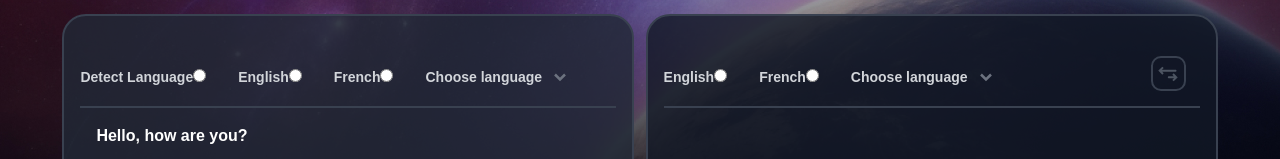
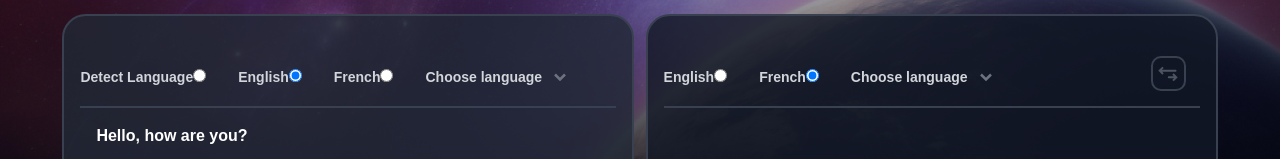
Before and after one commit to maahmoudhamada2/translate-app, a React (Vite) app: page / in a window 1280 px wide. Shown: the part 190-349 px from the top of the page. Built offline with nearby package versions, Linux system fonts and the light colour scheme.

Commit message:
refactor(LanguageItem): rename and change type role prop and update related components

```diff
--- a/src/components/LanguageBar/LangSelectionList.jsx
+++ b/src/components/LanguageBar/LangSelectionList.jsx
@@ -160,7 +160,7 @@ export default function LangSelectionList({ isInput, toggleList }) {
             langInfo={lang}
             inputName={isInput ? "lang-pair-one" : "lang-pair-two"}
             handleFn={handleLangClick}
-            role={"secondray"}
+            isPrimary={false}
           />
         ))}
       </section>
--- a/src/components/LanguageBar/LanguageBar.jsx
+++ b/src/components/LanguageBar/LanguageBar.jsx
@@ -36,7 +36,7 @@ export default function LanguageBar({ isInput }) {
           key={idx}
           langInfo={lang}
           inputName={isInput ? "lang-pair-one" : "lang-pair-two"}
-          role="primary"
+          isPrimary={true}
           handleFn={handleDefaultBtns}
         />
       ))}
@@ -51,7 +51,7 @@ export default function LanguageBar({ isInput }) {
       ) : (
         <LanguageItem
           langInfo={choosedLanguage}
-          role="primary"
+          isPrimary={true}
           inputName={isInput ? "lang-pair-one" : "lang-pair-two"}
           handleFn={toggleList}
         />
--- a/src/components/LanguageBar/LanguageItem.jsx
+++ b/src/components/LanguageBar/LanguageItem.jsx
@@ -1,8 +1,15 @@
-export default function LanguageItem({ langInfo, inputName, handleFn }) {
+export default function LanguageItem({
+  langInfo,
+  inputName,
+  handleFn,
+  isPrimary,
+}) {
   return (
     <label>
       {langInfo.name}
       <input
+        readOnly
+        checked={langInfo.checked}
         onClick={handleFn}
         type="radio"
         name={inputName}
```
